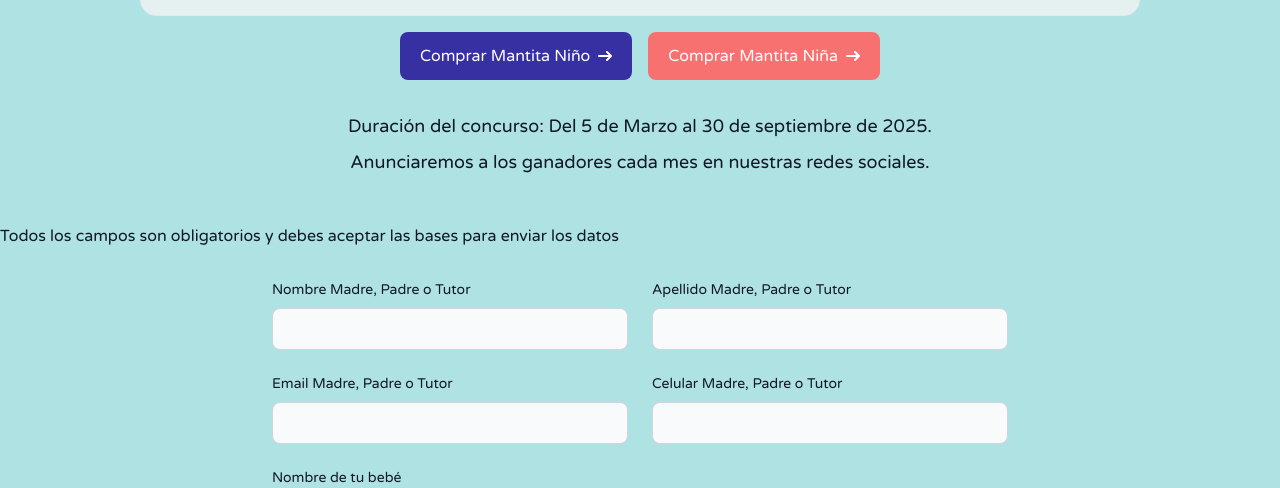
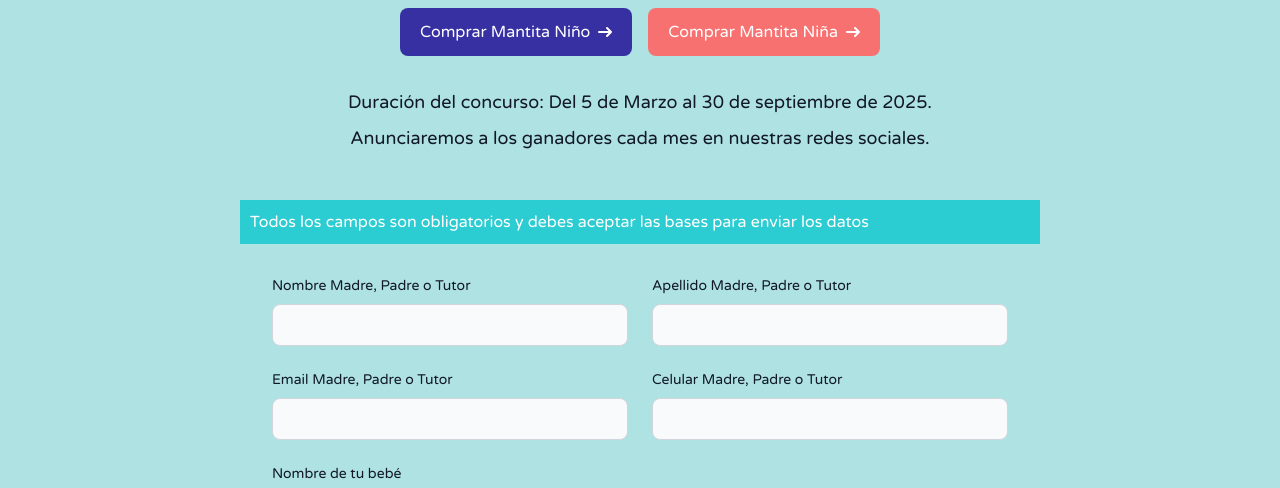
Before and after one commit to MitPlaza/concurso, a Laravel app: page / in a window 1280 px wide. Shown: the part 1383-1871 px from the top of the page. Run offline with Laravel 9, Linux system fonts and the light colour scheme; style sheets or scripts are compiled from the project's sources; some libraries are stand-ins or nearby versions.

Commit message:
agregue texto en formulario

```diff
--- a/resources/views/example.blade.php
+++ b/resources/views/example.blade.php
@@ -9,16 +9,16 @@
             <div class="py-8 px-4 mx-auto bg-gray-50 bg-opacity-80 border rounded-2xl text-center lg:py-6"
                 style="max-width: 1000px;">
                 <h3 style="color:#706D6A"
-                    class="mb-4 text-xl font-regular tracking-tight leading-none  md:text-2xl lg:text-4xl dark:text-white">
+                    class="mb-4 text-lg font-regular tracking-tight leading-none  md:text-2xl lg:text-4xl ">
                     ¡Participa en nuestro concurso<br> #CreceConBambino y gana increíbles premios!</h3>
-                <p class="mb-8 text-lg font-normal text-gray-500 lg:text-xl sm:px-6 lg:px-6 dark:text-gray-400">
+                <p class="mb-8 text-md font-normal text-gray-500  sm:px-6 lg:px-6 ">
                     Registra el crecimiento de tu bebé mes a mes <br>con nuestra Mantita Cumple Mes Bambino y podrás
                     ganar:<br><br><strong>Premios mensuales:</strong> Se sortearán mensualmente 2 gift cards de $30.000
                     cada
                     una para usar en
                     www.bambino.cl entre las fotos subidas a la plataforma concursobambino.cl.
                 </p>
-                <p class="mb-8 text-lg font-normal text-gray-500 lg:text-xl sm:px-6 lg:px-6 dark:text-gray-900">
+                <p class="mb-8 text-md font-normal text-gray-500  sm:px-6 lg:px-6 ">
                     <strong>Gran premio:</strong> ¡La celebración del primer cumpleaños de tu bebé, <strong>valorizada
                         en
                         $300.000</strong> aprox!
@@ -115,8 +115,11 @@
 
 
     <div class="w-full md:w-auto">
-        <h3 class="text-gray-900">Todos los campos son obligatorios y debes aceptar las bases para enviar los datos</h3>
+
         <div class="mx-auto" style="max-width: 800px;">
+            <h3 style="background: #2cccd3; color:#ffffff; padding: 10px">Todos los campos son obligatorios y debes
+                aceptar las bases
+                para enviar los datos</h3>
             <form action="{{ route('participantes.store')}}" class="p-8" method="post" enctype="multipart/form-data"
                 id="formulario">
                 @csrf
```
